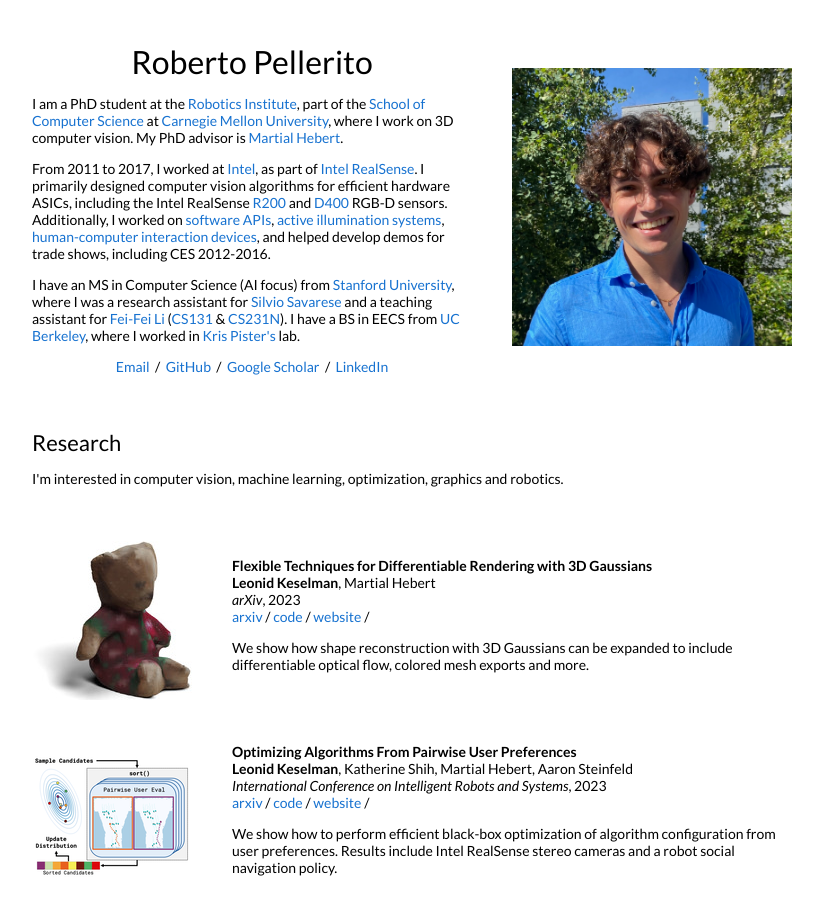
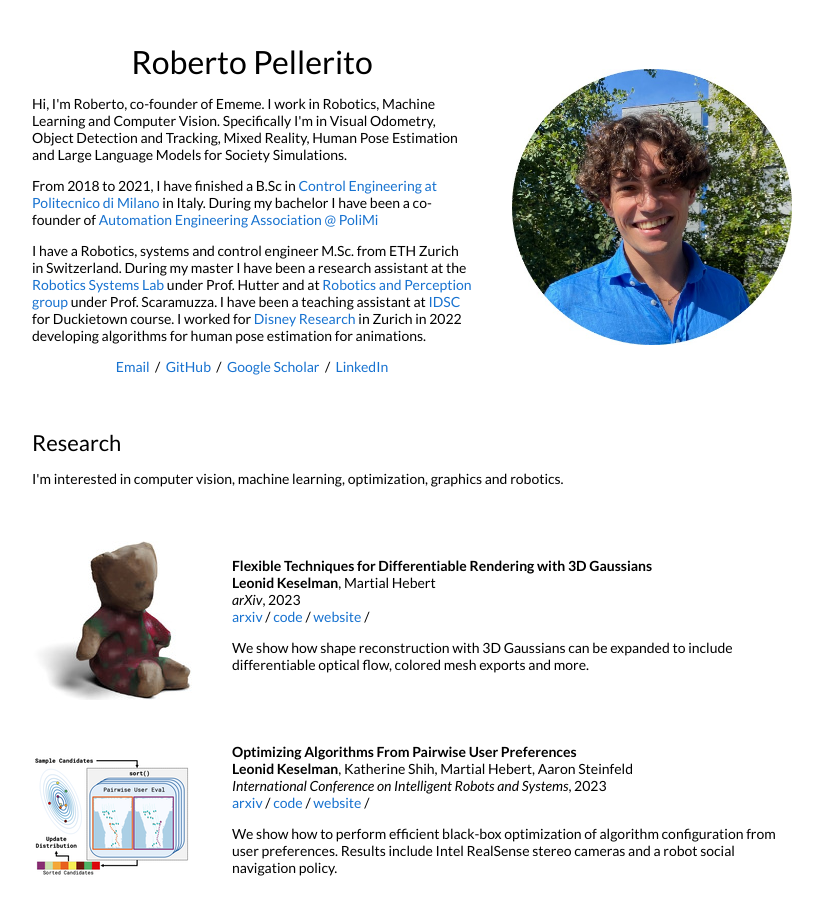
Before and after one commit to senecobis/senecobis.github.io, a Jekyll site: the page built from _posts/2023-08-28-3dgaussians.markdown, in a window 1280 px wide and 900 px high. Shown: the whole window, without its empty margins (228-1051 px from the left). Built offline with Jekyll 4.4.1, drawn with Linux system fonts in a browser that asks for light colours; some of the changed text lies outside the part shown.

Commit message:
update header info

```diff
--- a/_layouts/default.html
+++ b/_layouts/default.html
@@ -34,13 +34,13 @@
               <h1>
                 Roberto Pellerito
               </h1>
-              <p>I am a PhD student at the <a href="https://www.ri.cmu.edu/">Robotics Institute</a>, part of the <a href="https://www.scs.cmu.edu/">School of Computer Science</a> at <a href="https://www.cmu.edu/">Carnegie Mellon University</a>, where I work on 3D computer vision. My PhD advisor is <a href="http://www.cs.cmu.edu/~hebert/">Martial Hebert</a>.
+              <p>Hi, I'm Roberto, co-founder of Ememe. I work in Robotics, Machine Learning and Computer Vision. Specifically I'm in Visual Odometry, Object Detection and Tracking, Mixed Reality, Human Pose Estimation and Large Language Models for Society Simulations.
               </p>
               <p>
-                From 2011 to 2017, I worked at <a href="https://www.intel.com">Intel</a>, as part of <a href="https://www.intelrealsense.com/">Intel RealSense</a>. I primarily designed computer vision algorithms for efficient hardware ASICs, including the Intel RealSense <a href="https://software.intel.com/en-us/articles/realsense-r200-camera">R200</a> and <a href="https://software.intel.com/en-us/realsense/d400">D400</a> RGB-D sensors. Additionally, I worked on <a href="https://github.com/IntelRealSense/librealsense">software APIs</a>, <a href="https://patents.google.com/patent/US9992474B2">active illumination systems</a>, <a href="https://patents.google.com/patent/US9304597">human-computer interaction devices</a>, and helped develop demos for trade shows, including CES 2012-2016.
+                From 2018 to 2021, I have finished a B.Sc in <a href="https://www.polimi.it/futuri-studenti/corsi-di-laurea-magistrale/automation-and-control-engineering-ingegneria-dellautomazione">Control Engineering at Politecnico di Milano</a> in Italy. During my bachelor I have been a co-founder of <a href="https://www.aeapolimi.it/en/"> Automation Engineering Association @ PoliMi </a>
               </p>
               <p>
-                I have an MS in Computer Science (AI focus) from <a href="http://cs.stanford.edu">Stanford University</a>, where I was a research assistant for <a href="http://svl.stanford.edu/">Silvio Savarese</a> and a teaching assistant for <a href="http://svl.stanford.edu/">Fei-Fei Li</a> (<a href="http://vision.stanford.edu/teaching/cs131_fall1617/">CS131</a> & <a href="http://cs231n.stanford.edu/2017/">CS231N</a>). I have a BS in EECS from <a href="http://www.eecs.berkeley.edu/">UC Berkeley</a>, where I worked in <a href="https://people.eecs.berkeley.edu/~pister/">Kris Pister's</a> lab.
+                I have a Robotics, systems and control engineer M.Sc. from ETH Zurich in Switzerland. During my master I have been a research assistant at the <a href="https://rsl.ethz.ch">Robotics Systems Lab</a> under Prof. Hutter and at <a href="https://rpg.ifi.uzh.ch"> Robotics and Perception group</a> under Prof. Scaramuzza. I have been a teaching assistant at <a href="https://idsc.ethz.ch">IDSC</a> for Duckietown course. I worked for <a href="https://studios.disneyresearch.com">Disney Research</a> in Zurich in 2022 developing algorithms for human pose estimation for animations.
               </p>
               <p style="text-align:center">
                 <a target="_blank" href="https://mailhide.io/e/B8TyS"> Email</a> &nbsp;/&nbsp;
@@ -50,7 +50,7 @@
               </p>
             </td>
             <td style="padding:2.5%;width:40%;max-width:40%">
-              <img style="width:100%;max-width:100%" alt="profile photo" src="images_/propic.JPG">
+              <img style="width:100%;max-width:100%" alt="profile photo" src="images_/propic_circular.jpg">
             </td>
           </tr>
         </table>
@@ -246,7 +246,7 @@
           {% endfor %}
         </table>
 
-        <table style="width:100%;border:0px;border-spacing:0px;border-collapse:separate;margin-right:auto;margin-left:auto;">
+        <!-- <table style="width:100%;border:0px;border-spacing:0px;border-collapse:separate;margin-right:auto;margin-left:auto;">
           <tr>
             <td style="padding:0px">
               <br>
@@ -255,7 +255,7 @@
               </p>
             </td>
           </tr>
-        </table>
+        </table> -->
       </td>
     </tr>
   </table>
```
Also changed, not shown: images_/propic_circular.jpg (added).
